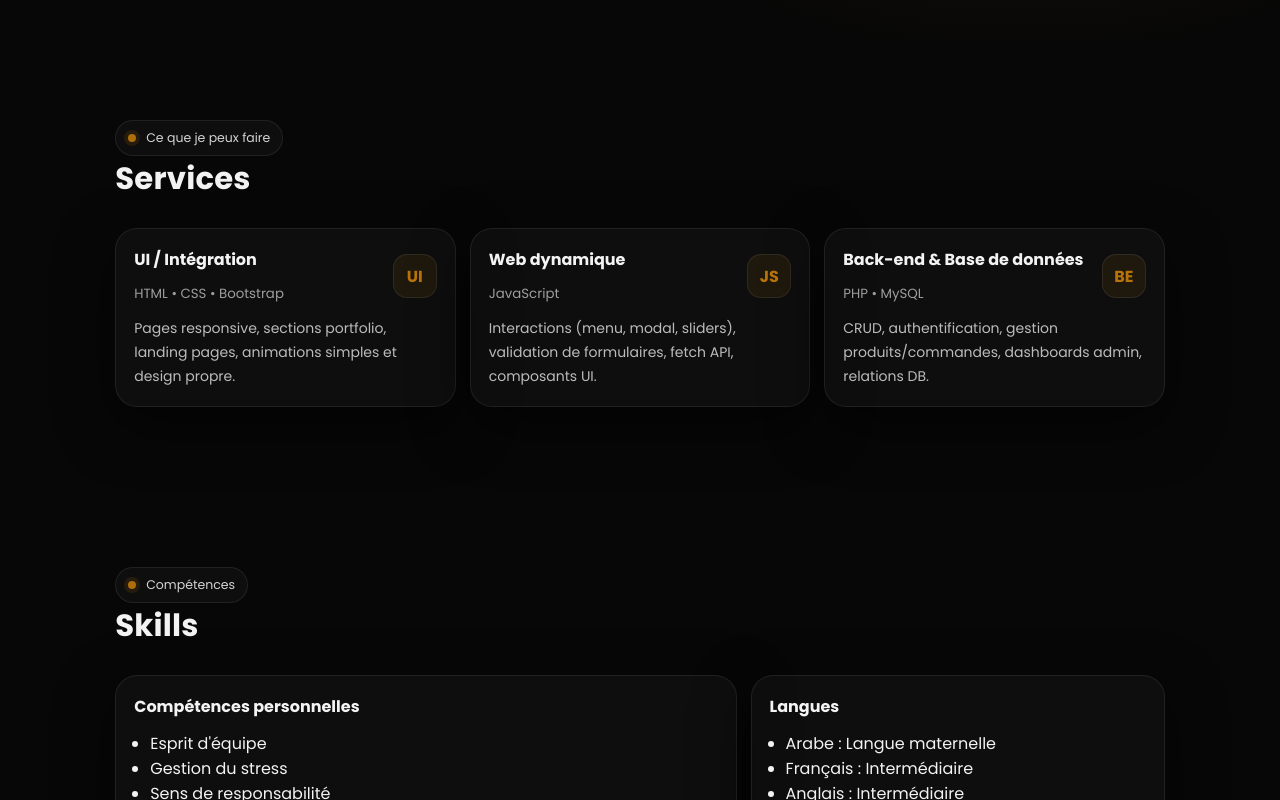
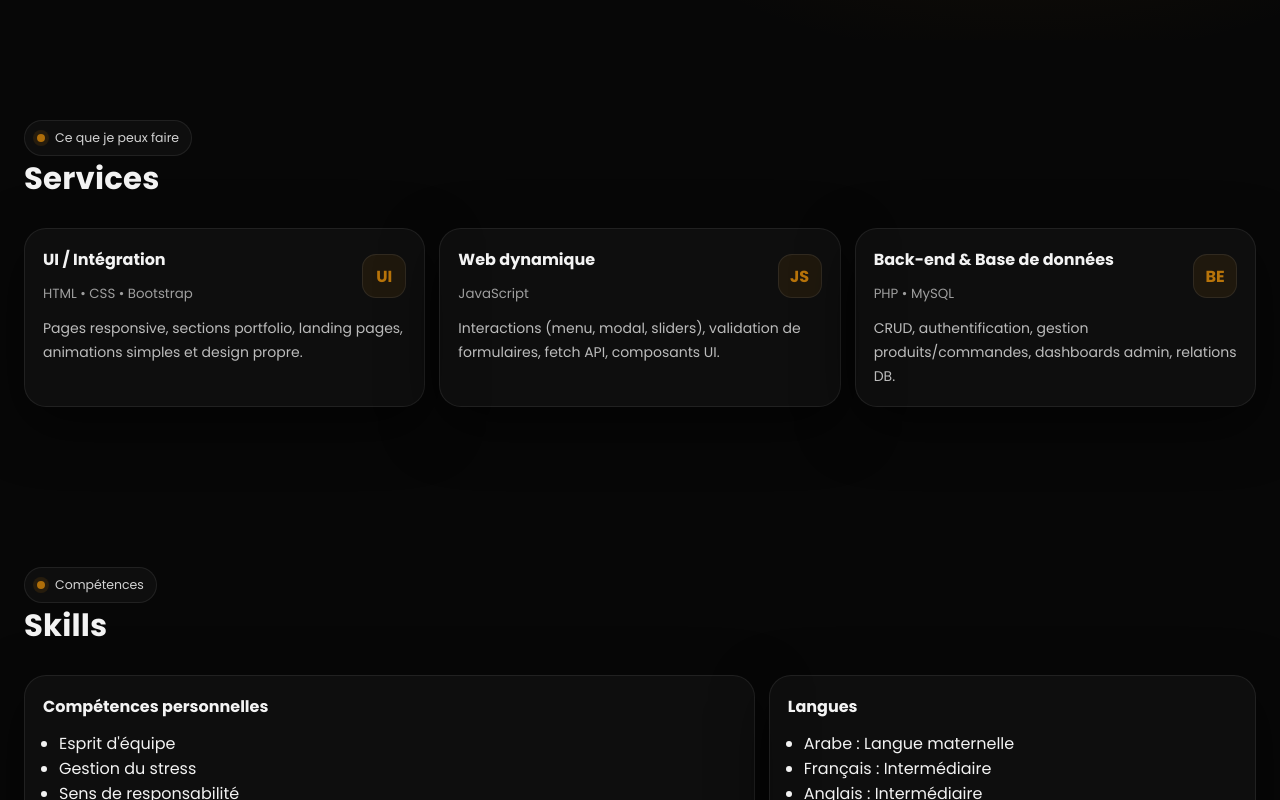
Before and after one commit to rokayachoua2/rokaya-choua, a React (Vite) app: page / in a window 1280 px wide. Shown: the part 760-1560 px from the top of the page. Built offline with nearby package versions, Linux system fonts and the light colour scheme.

Commit message:
update experience

```diff
--- a/src/components/Experience.jsx
+++ b/src/components/Experience.jsx
@@ -26,7 +26,7 @@ export default function Experience() {
                         </div>
                     </div>
 
-                    <div className="t-item">
+                    {/* <div className="t-item">
                         <div className="t-date">Mai 2025 - Juil 2025</div>
                         <div className="t-content">
                             <h4>Site e-commerce WM_Collection</h4>
@@ -39,7 +39,7 @@ export default function Experience() {
                                 <span className="tag">PHP</span><span className="tag">MySQL</span><span className="tag">HTML</span><span className="tag">CSS</span><span className="tag">JavaScript</span>
                             </div>
                         </div>
-                    </div>
+                    </div> */}
                 </div>
             </div>
         </section>
--- a/src/styles/style.css
+++ b/src/styles/style.css
@@ -79,7 +79,13 @@ nav a.active::after{
 section{scroll-margin-top: calc(var(--header-h) + 14px);}
 
 /* ====== Layout helpers ====== */
-.container{padding: 0 9%;}
+/* .container{padding: 0 9%;}*/
+.container{
+  max-width: 1440px;
+  margin: 0 auto;
+  padding: 0 24px;
+  width: 100%;
+}
 section{padding: 80px 0;}
 .section-head{
   display:flex;align-items:flex-end;justify-content:space-between;
```
